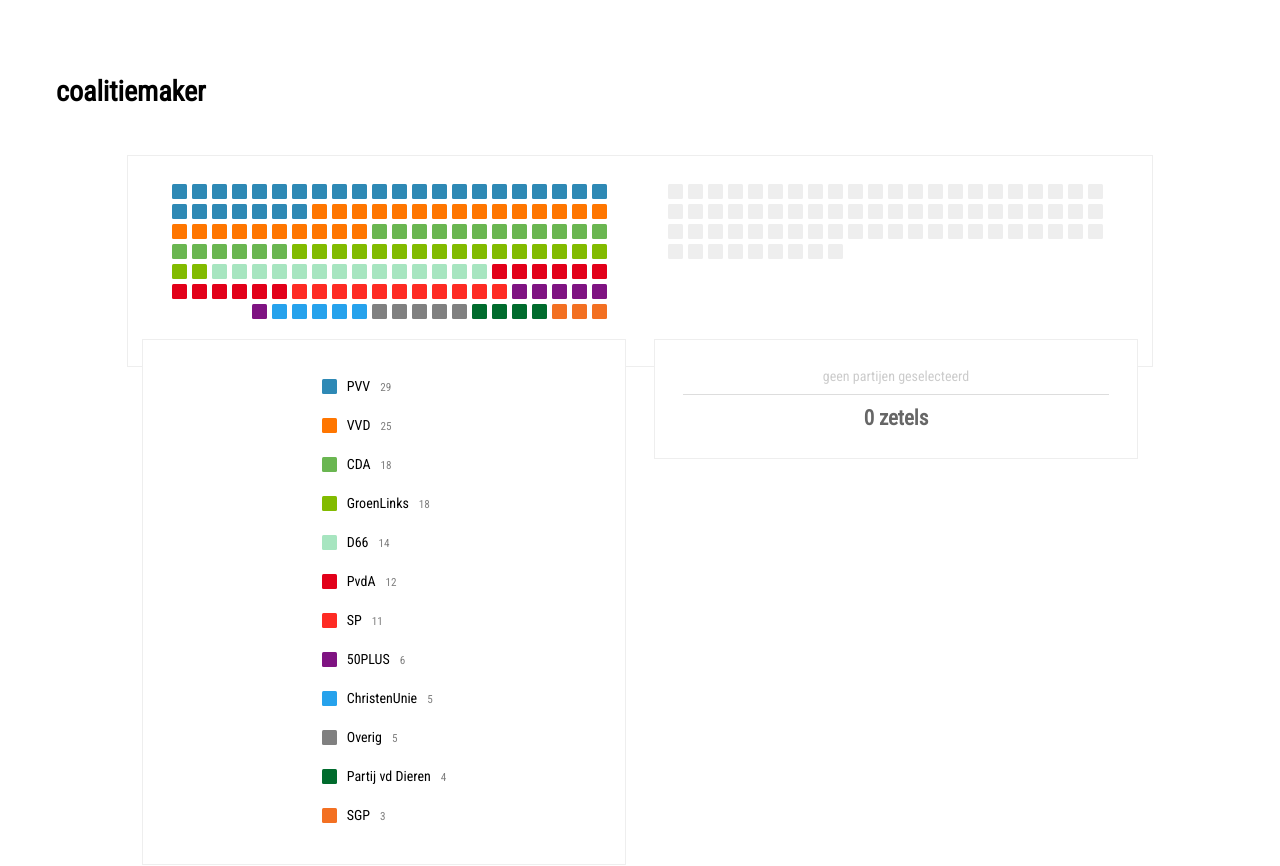
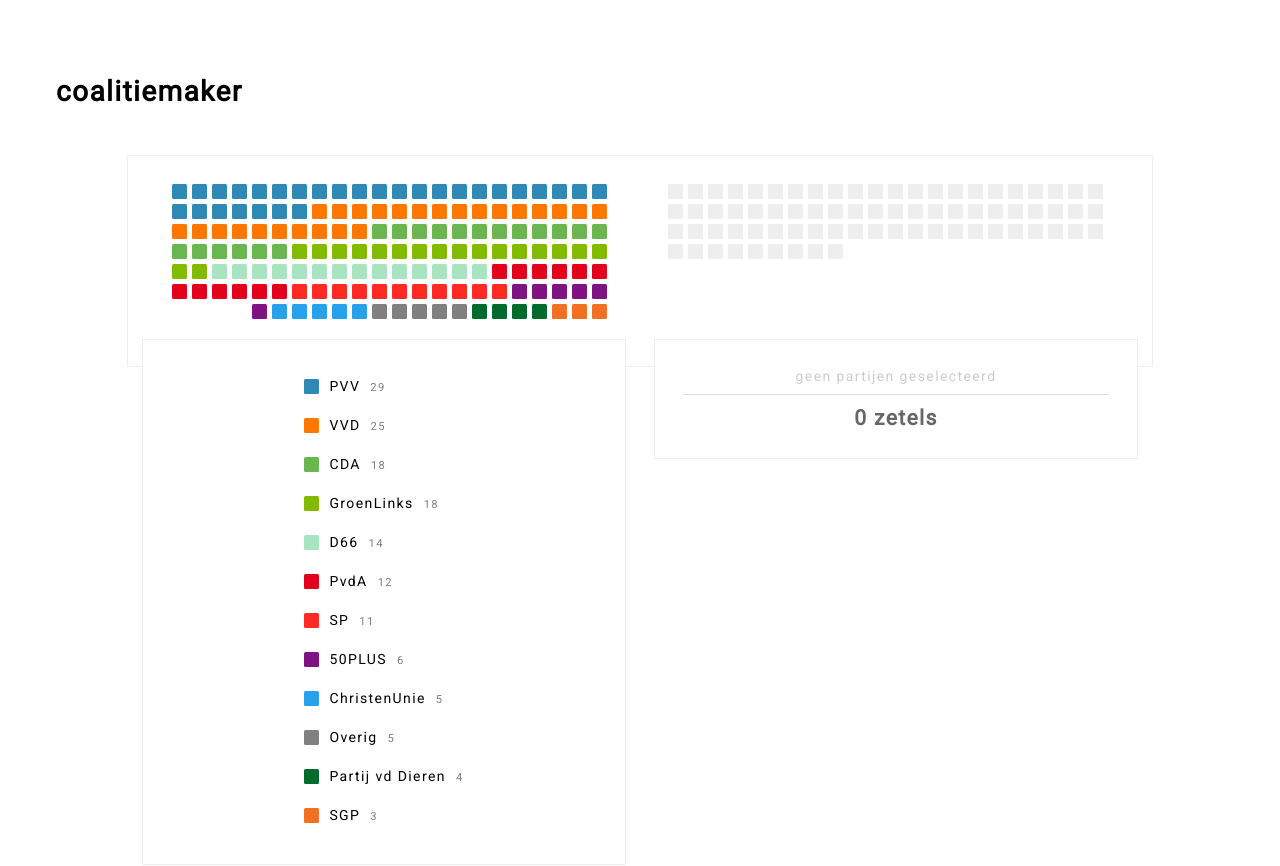
Before and after one commit to larixk/coalitiemaker.nl, a React (Create React App) app: page / in a window 1280 px wide. Shown: the top 866 px of the page. Built offline with nearby package versions, Linux system fonts and the light colour scheme.

Commit message:
Font tweak

```diff
--- a/public/index.html
+++ b/public/index.html
@@ -30,7 +30,7 @@
       Learn how to configure a non-root public URL by running `npm run build`.
     -->
     <title>coalitiemaker</title>
-    <link href="https://fonts.googleapis.com/css?family=Roboto+Condensed" rel="stylesheet">
+    <link href="https://fonts.googleapis.com/css?family=Roboto" rel="stylesheet">
   </head>
   <body>
     <div id="root"></div>
--- a/src/index.css
+++ b/src/index.css
@@ -1,6 +1,7 @@
 body {
   margin: 0;
   padding: 0;
-  font-family: 'Roboto Condensed', sans-serif;
+  font-family: 'Roboto', sans-serif;
   font-size: 14px;
+  letter-spacing: .1em;
 }
```
